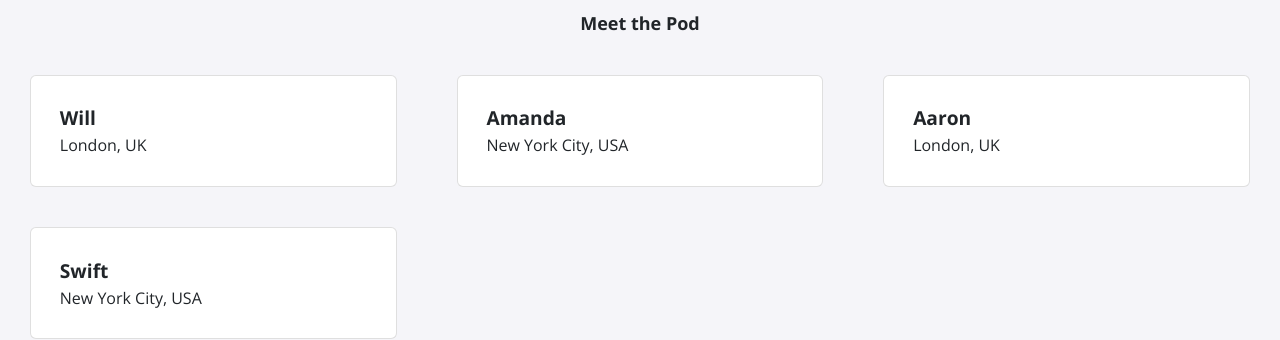
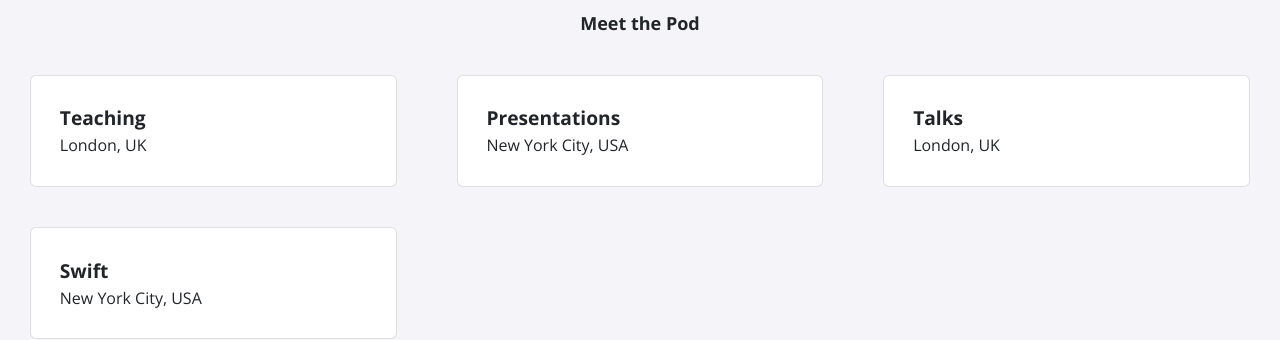
Before and after one commit to ilinayozova/ilinaiyozova.github.io, a Jekyll site: the page built from index.html, in a window 1280 px wide. Shown: the part 427-767 px from the top of the page. Built offline with Jekyll 4.4.1, drawn with Linux system fonts in a browser that asks for light colours; nearby versions of some CDN libraries.

Commit message:
Update fellows.yml

```diff
--- a/_data/fellows.yml
+++ b/_data/fellows.yml
@@ -1,12 +1,12 @@
-- name: Will
+- name: Teaching
   img: logo.jpg
   location: London, UK
 
-- name: Amanda
+- name: Presentations
   img: amanda.jpg
   location: New York City, USA
 
-- name: Aaron
+- name: Talks
   img: aaron.jpg
   location: London, UK
 
```
